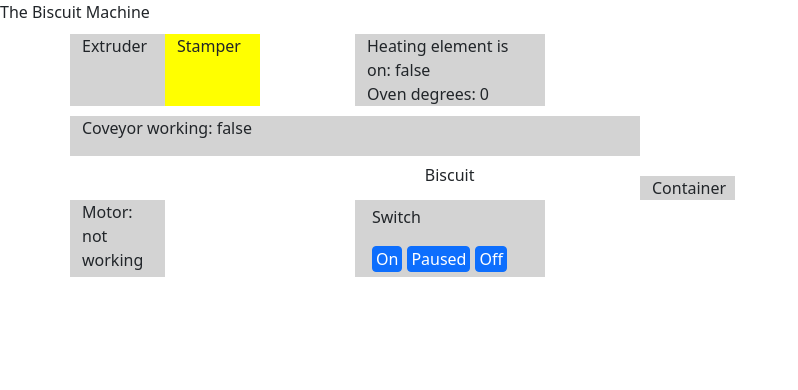
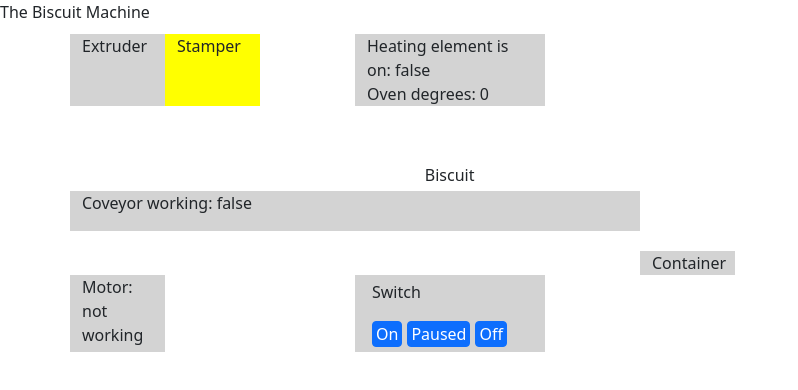
Before and after one commit to anisarambelieva/the-biscuit-machine, a React (Create React App) app: page / in a window 1280 px wide. Shown: the top 390 px of the page, without its empty margins (0-798 px from the left). Built offline with nearby package versions, Linux system fonts and the light colour scheme.

Commit message:
Add an empty row for biscuits drop

```diff
--- a/src/components/machine.js
+++ b/src/components/machine.js
@@ -57,6 +57,8 @@ const Machine = () => {
         </Col>
       </Row>
 
+      <Row style={{height: '75px'}}></Row>
+
       <Row style={{ marginTop: "10px" }}>
         <Col md="6" style={{ backgroundColor: "lightGray" }}>
           <Conveyor state={state}/>
```
